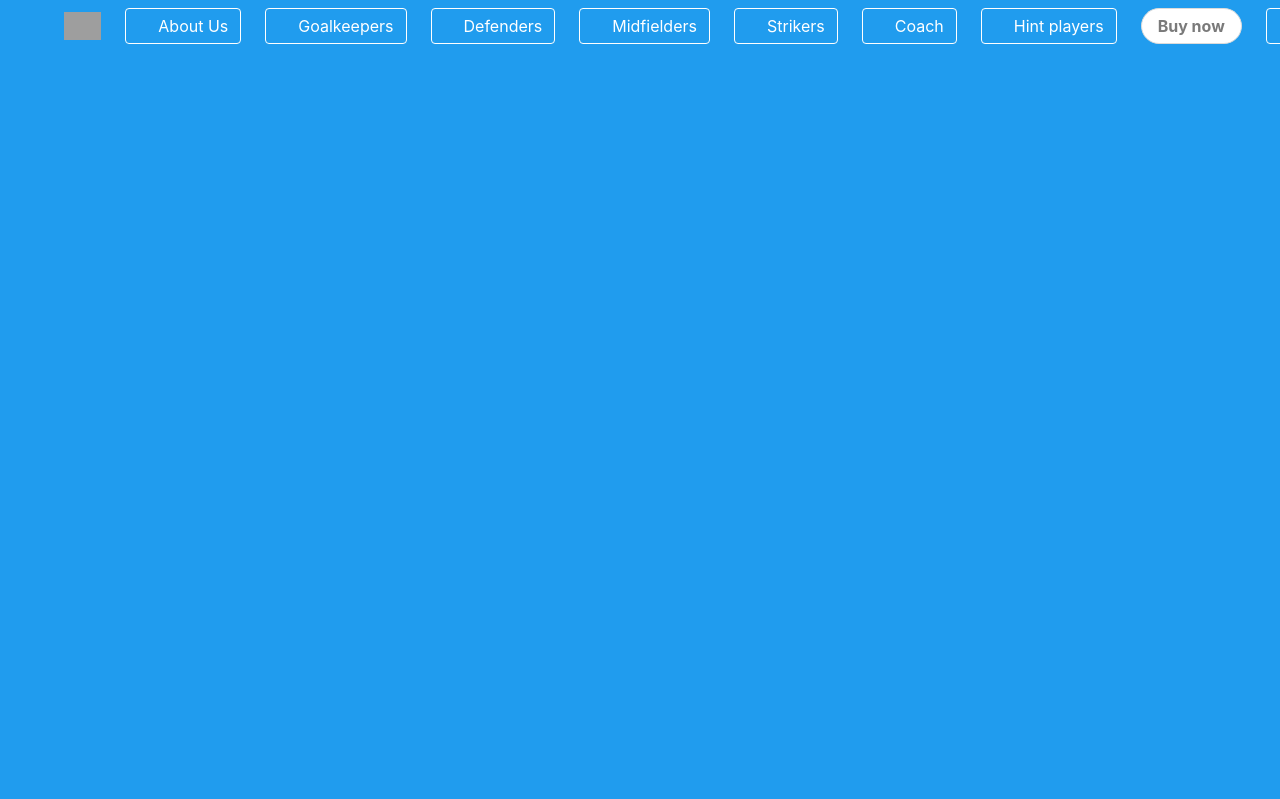
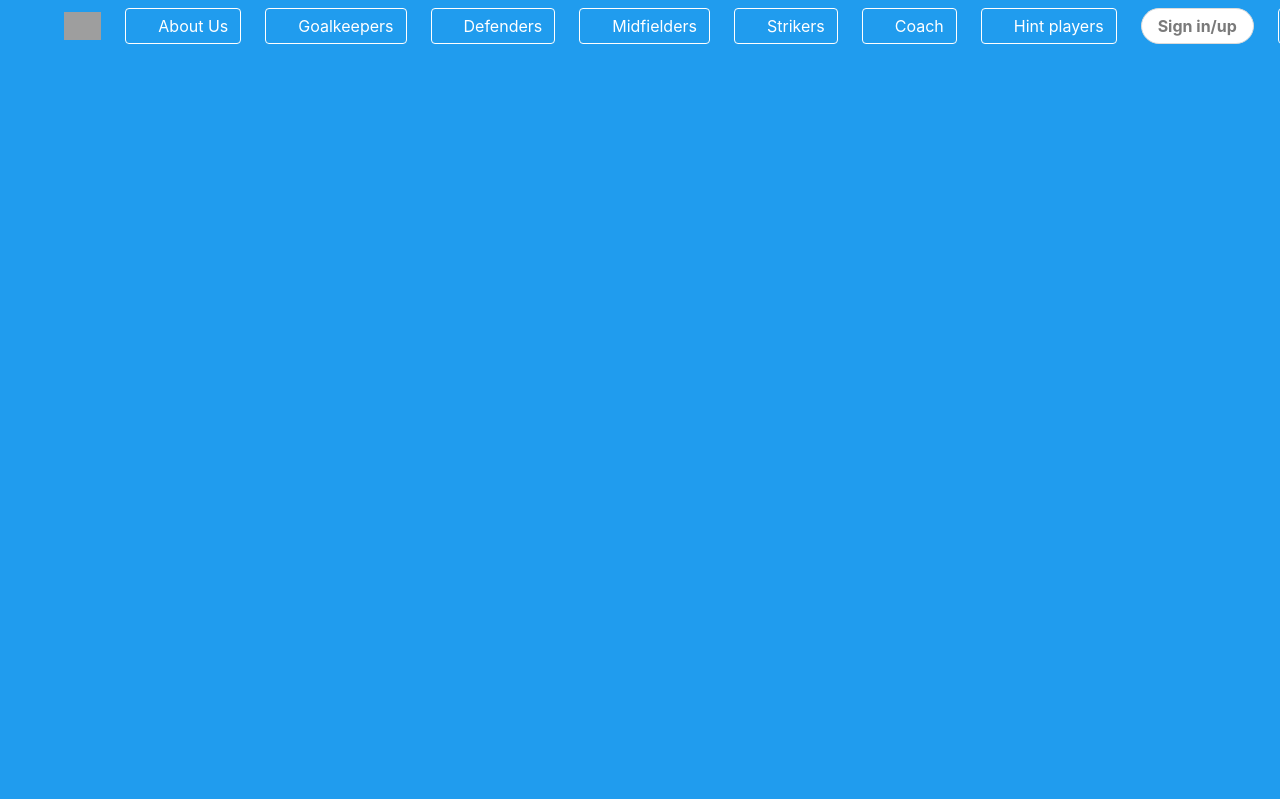
Before and after one commit to iulian1976/FootballScouting, a Symfony app: template templates/base.html.twig in a window 1280 px wide; the page is wider, and only the part inside the window is pictured. Shown: the top 799 px of that part. Run offline with Twig, Linux system fonts and the light colour scheme; the template is opened without the code that fills it, so the values that code supplies are empty; some libraries are stand-ins or nearby versions; grey boxes are pictures that could not be loaded.

Commit message:
add composer require symfony/asset
add composer require symfony/asset

```diff
--- a/composer.json
+++ b/composer.json
@@ -7,6 +7,7 @@
         "ext-iconv": "*",
         "doctrine/annotations": "^1.7",
         "mesavolt/mdi-php": "^1.1",
+        "symfony/asset": "4.3.*",
         "symfony/console": "4.3.*",
         "symfony/dotenv": "4.3.*",
         "symfony/flex": "^1.3.1",
--- a/templates/base.html.twig
+++ b/templates/base.html.twig
@@ -92,7 +92,7 @@
                             </span>
                                     <span class="navbar-item">
                                  <a class="button is-rounded  is-grey is-outlined has-text-grey has-text-weight-bold">
-                                            Buy now
+                                            Sign in/up
                                  </a>
                             </span>
                                     <span class="navbar-item">
```
Also changed, not shown: 2 other files.
